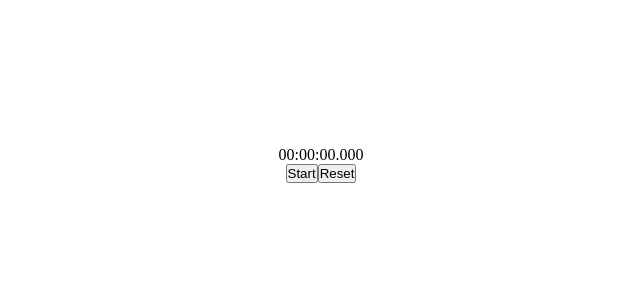
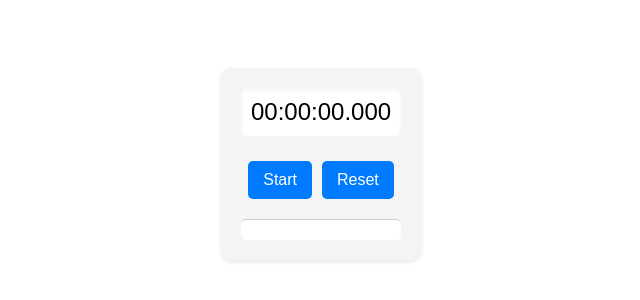
Before and after one commit to Shopify/eng-intern-assessment-react, a React app: page / in a window 1280 px wide. Shown: the part 236-536 px from the top of the page, without its empty margins (319-959 px from the left). Built offline with nearby package versions, Linux system fonts and the light colour scheme.

Commit message:
finished styling

```diff
--- a/src/StopWatch.tsx
+++ b/src/StopWatch.tsx
@@ -17,15 +17,13 @@ export default function StopWatch() {
 
     return(
         <div className='stopwatch'>
-            <div>{formatTime(elapsedTime)}</div>
+            <div className='time-display'>{formatTime(elapsedTime)}</div>
             <StopWatchButton />
             <div className='lap-times'>
                 {laps.map((lap, index) => (
                     <div
                         key={index}
-                        style={{
-                            color: lap.elapsedTime === slowestLap ? 'red' : lap.elapsedTime === fastestLap ? 'green' : 'black',
-                        }}
+                        className={`${lap.elapsedTime === slowestLap ? 'slowest-lap' : ''} ${lap.elapsedTime === fastestLap ? 'fastest-lap' : ''}`}
                     >
                         {formatTime(lap.elapsedTime)}
                     </div>
--- a/src/StopWatchButton.tsx
+++ b/src/StopWatchButton.tsx
@@ -1,5 +1,6 @@
 import React, { useContext } from 'react'
 import { WatchContext } from './WatchContext'
+import "../styles/StopWatchButton.css"
 
 export default function StopWatchButton() {
     const { isRunning, handleStart, handleStop, handleLap, handleReset } = useContext(WatchContext);
--- a/styles/StopWatch.css
+++ b/styles/StopWatch.css
@@ -1,3 +1,46 @@
+.stopwatch {
+    font-family: 'Arial', sans-serif;
+    text-align: center;
+    padding: 20px;
+    background-color: #f4f4f4;
+    border-radius: 10px;
+    box-shadow: 0 2px 4px rgba(0, 0, 0, 0.1);
+    margin: 20px auto;
+    width: 200px;
+    max-width: 300px;
+}
+
+.stopwatch .time-display {
+    font-size: 1.5em;
+    margin-bottom: 20px;
+    padding: 10px;
+    background-color: #fff;
+    border-radius: 5px;
+    box-shadow: inset 0 2px 4px rgba(0, 0, 0, 0.05);
+}
+
 .lap-times {
+    overflow-y: auto;
+    border-top: 1px solid #ccc;
+    max-height: 150px;
+    padding: 10px;
+    text-align: center;
+    margin-top: 15px;
+    background-color: #fff;
+    border-radius: 5px;
+}
 
+.lap-times > div {
+    padding: 5px;
+    margin: 5px 0;
+    border-bottom: 1px solid #eee;
 }
+
+/* Colors for fastest and slowest laps */
+.fastest-lap {
+    color: green;
+}
+
+.slowest-lap {
+    color: red;
+}
--- /dev/null
+++ b/styles/StopWatchButton.css
@@ -0,0 +1,20 @@
+button {
+    padding: 10px 15px;
+    margin: 5px;
+    border: none;
+    border-radius: 5px;
+    background-color: #007bff;
+    color: white;
+    font-size: 1em;
+    cursor: pointer;
+    transition: background-color 0.3s ease;
+}
+
+button:hover {
+    background-color: #0056b3;
+}
+
+button:disabled {
+    background-color: #ccc;
+    cursor: not-allowed;
+}
--- a/styles/index.css
+++ b/styles/index.css
@@ -12,3 +12,35 @@ body {
     text-align: center;
     overflow: hidden;
 }
+
+/* Customize the scrollbar track */
+::-webkit-scrollbar {
+    width: 12px;
+  }
+
+  /* Customize the scrollbar thumb */
+  ::-webkit-scrollbar-thumb {
+    background-color: #888;
+    border-radius: 6px;
+  }
+
+  /* Customize the scrollbar thumb on hover */
+  ::-webkit-scrollbar-thumb:hover {
+    background-color: #555;
+  }
+
+  /* Customize the scrollbar track when scrollbar is actively being dragged */
+  ::-webkit-scrollbar-thumb:active {
+    background-color: #2c2c2c;
+  }
+
+  /* Customize the scrollbar track colour */
+  ::-webkit-scrollbar-track {
+    background-color: #cecece;
+    border-radius: 10px;
+  }
+
+  /* Customize the scrollbar corner */
+  ::-webkit-scrollbar-corner {
+    background-color: #f2f2f2;
+  }
```
